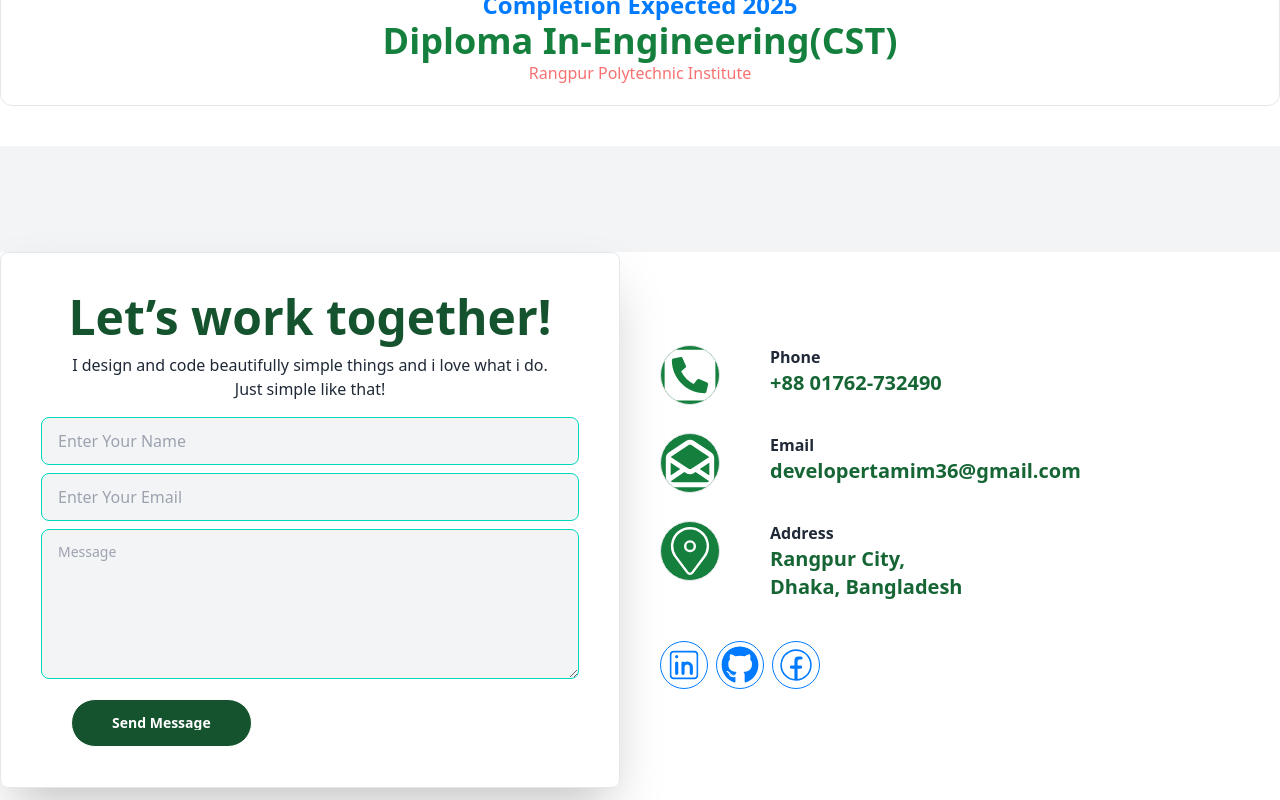
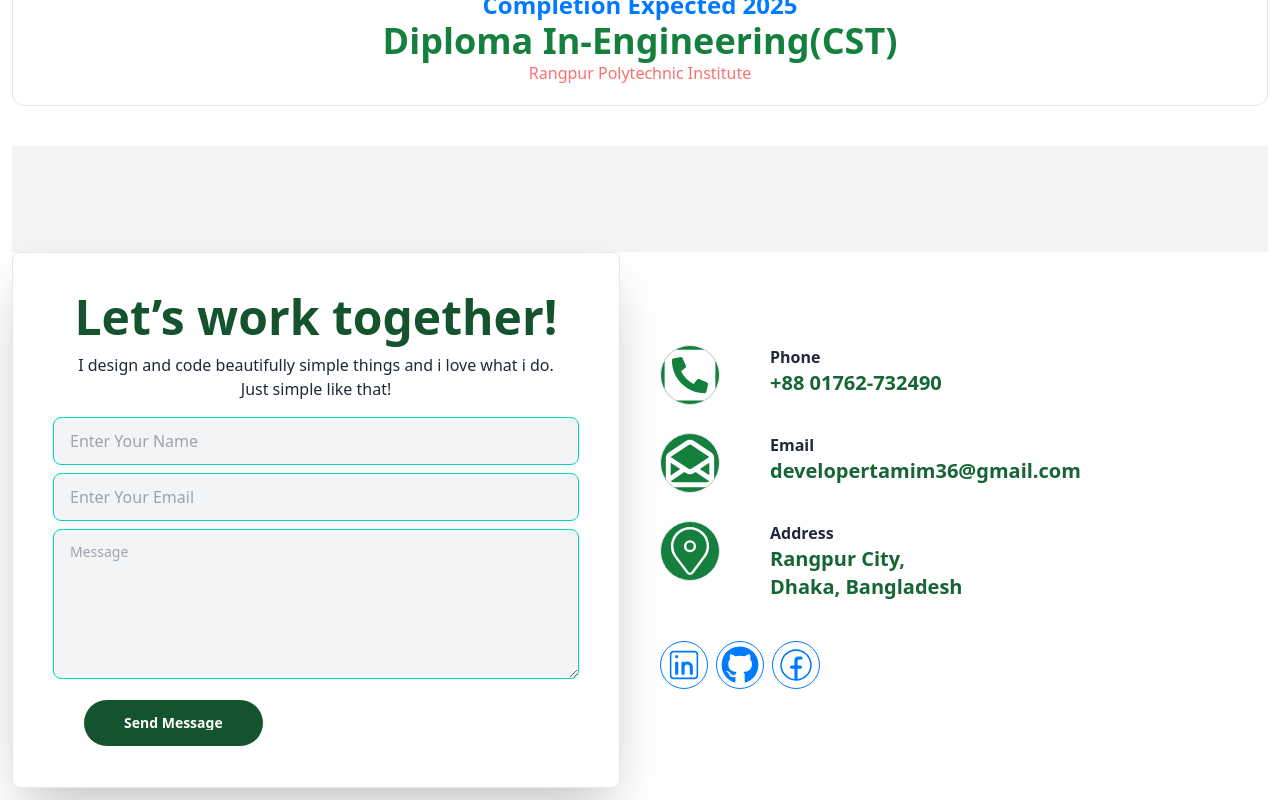
Before and after one commit to torikulislamv3/MY-PORTFOLIO-WEBSITE, a React (Vite) app: page / in a window 1280 px wide. Shown: the part 2692-3492 px from the top of the page. Built offline with nearby package versions, Linux system fonts and the light colour scheme; a web font is replaced by a local one.

Commit message:
margin padding updated

```diff
--- a/src/Components/Root.jsx
+++ b/src/Components/Root.jsx
@@ -4,7 +4,7 @@ import Footer from "./Footer"
 
 const Root = () => {
   return (
-    <div>
+    <div className="pl-3 pr-3">
         <Navbar></Navbar>
         <Outlet></Outlet>
         <Footer></Footer>
```
